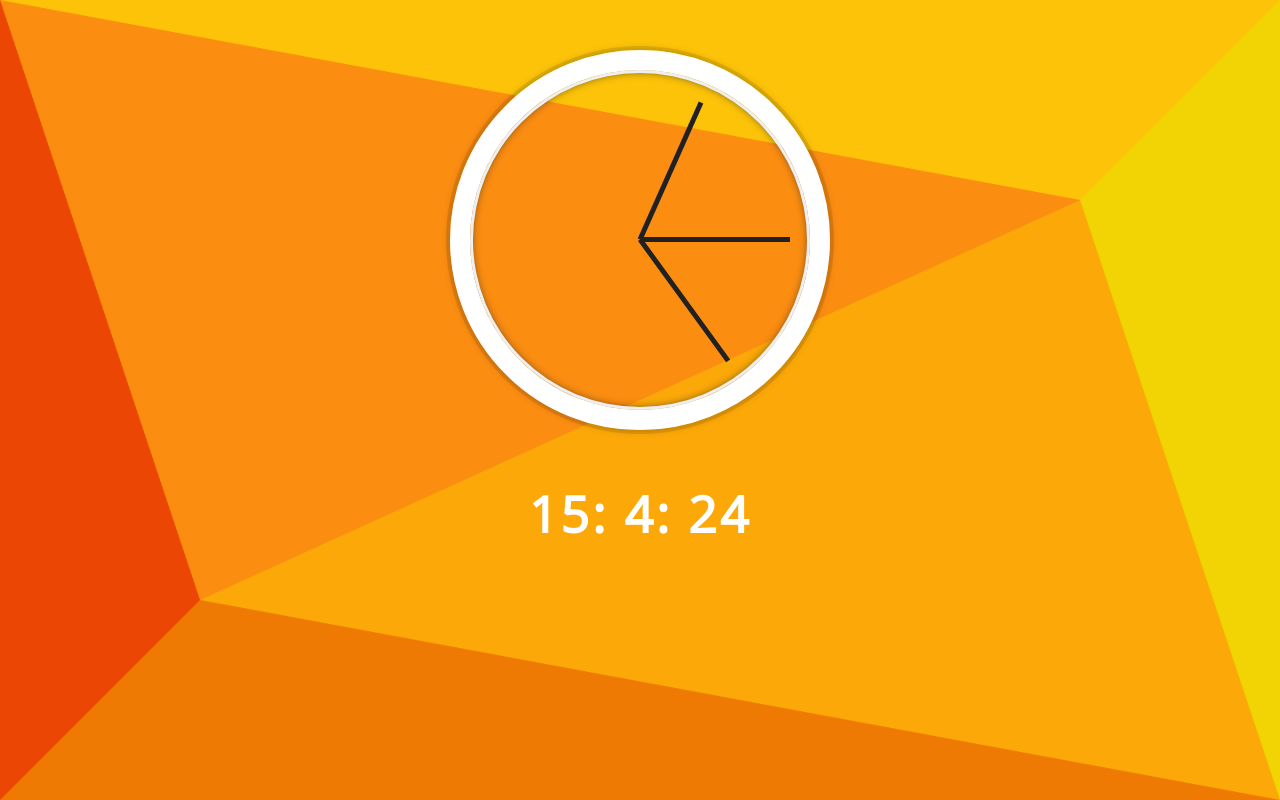
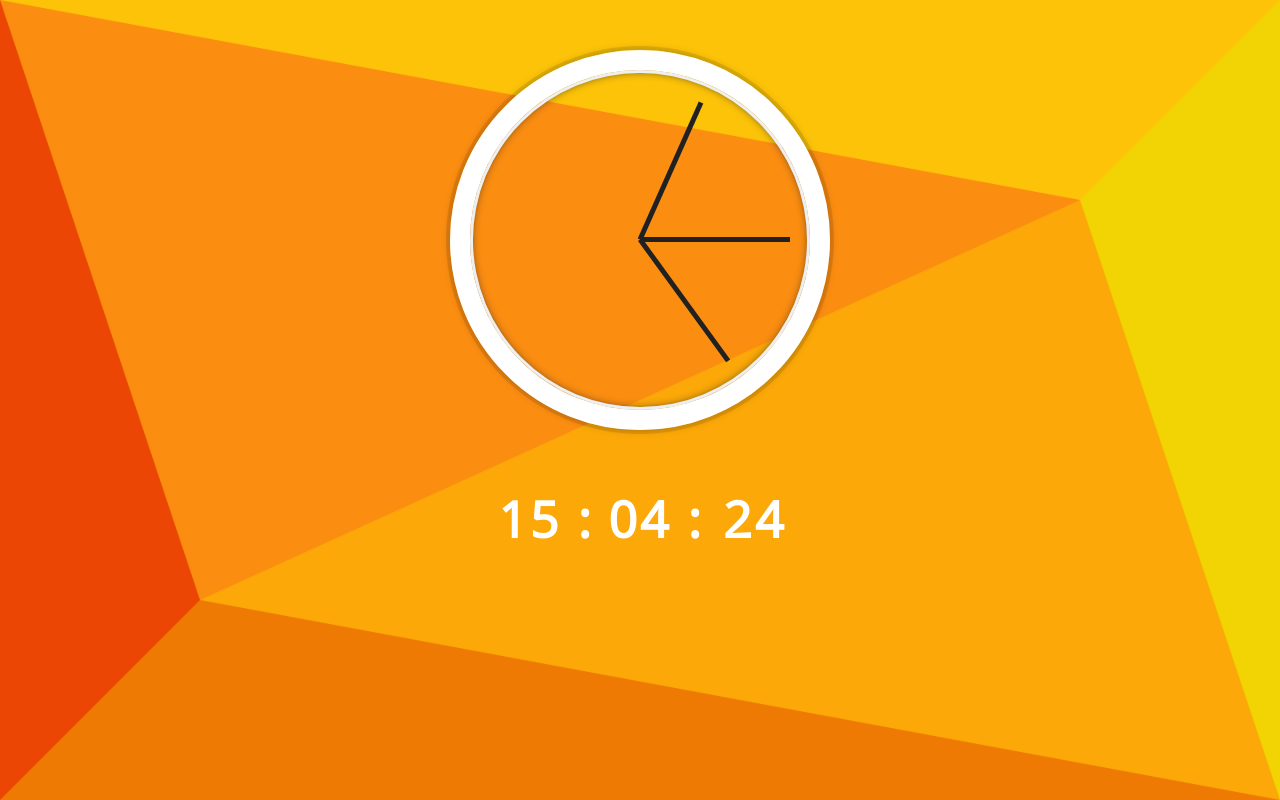
Before and after one commit to CrAvila16180/02-js-clock, a plain HTML site: page index.html in a window 1280 px wide. Drawn offline with Linux system fonts and the light colour scheme.

Commit message:
Update time in text

```diff
--- a/index.html
+++ b/index.html
@@ -25,7 +25,7 @@
     <div class="textHour">
         <span id="hourDisplay"></span>
         <span id="minuteDisplay"></span>
-        <span id="secondDisplay"></span>
+        <span id="secondDisplay" style="margin-left: -25px;"></span>
     </div>
 
         <script src="main.js"></script>
--- a/main.css
+++ b/main.css
@@ -67,4 +67,13 @@ body {
     font-size: 50px;
     font-weight: bolder;
     margin: 0 auto;
+    display: flex;
+    justify-content: center;
 }
+
+.textHour > * {
+    padding: 2.5px;
+    margin: 2.5px;
+    width: 10rem;
+    text-align: right;
+}
--- a/main.js
+++ b/main.js
@@ -14,8 +14,13 @@ let moveSeconds = (now) => {
     const seconds = now.getSeconds();
     const secondsDegrees = ((seconds/60)*360) + 90;
     secondHand.style.transform = `rotate(${secondsDegrees}deg)`;
+    if(seconds < 10){
+        secondDisplay.textContent = `0${seconds}`;
+    } else{
+        secondDisplay.textContent = `${seconds}`;
+    }
 
-    secondDisplay.textContent = `${seconds}`
+
 }
 
 let moveMinutes = (now) => {
@@ -23,7 +28,12 @@ let moveMinutes = (now) => {
     const minutesDegrees = ((minutes/60)*360) + 90;
     minuteHand.style.transform = `rotate(${minutesDegrees}deg)`;
     log(minutes);
-    minuteDisplay.textContent = `${minutes}:`;
+    if(minutes < 10){
+        minuteDisplay.textContent = `0${minutes} :`;
+    } else{
+        minuteDisplay.textContent = `${minutes} :`;
+    }
+
 
 }
 
@@ -32,7 +42,11 @@ let moveHours = (now) => {
     const hoursDegrees = ((hours/12)*360) + 90;
     hourHand.style.transform = `rotate(${hoursDegrees}deg)`;
     log(hours);
-    hourDisplay.textContent = `${hours}:`;
+    if(hours < 10){
+        hourDisplay.textContent = `0${hours} :`;
+    } else{
+        hourDisplay.textContent = `${hours} :`;
+    }
 
 }
 
@@ -43,7 +57,7 @@ let setDate = () => {
     moveMinutes(now);
     moveHours(now);
 
-    textHour.textContent = `${hours}:${minutes}:${seconds}`;
+
 
 };
 
```
